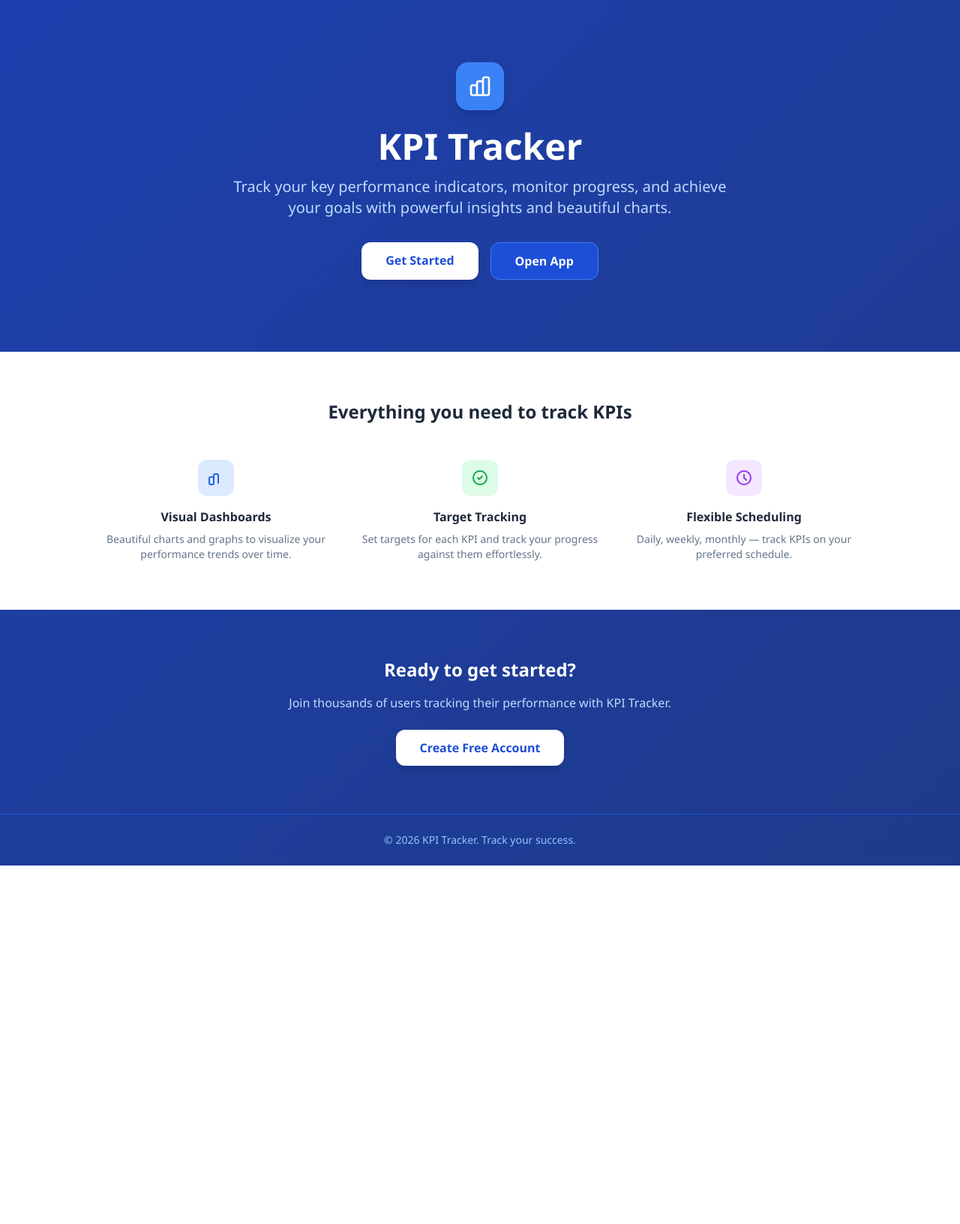
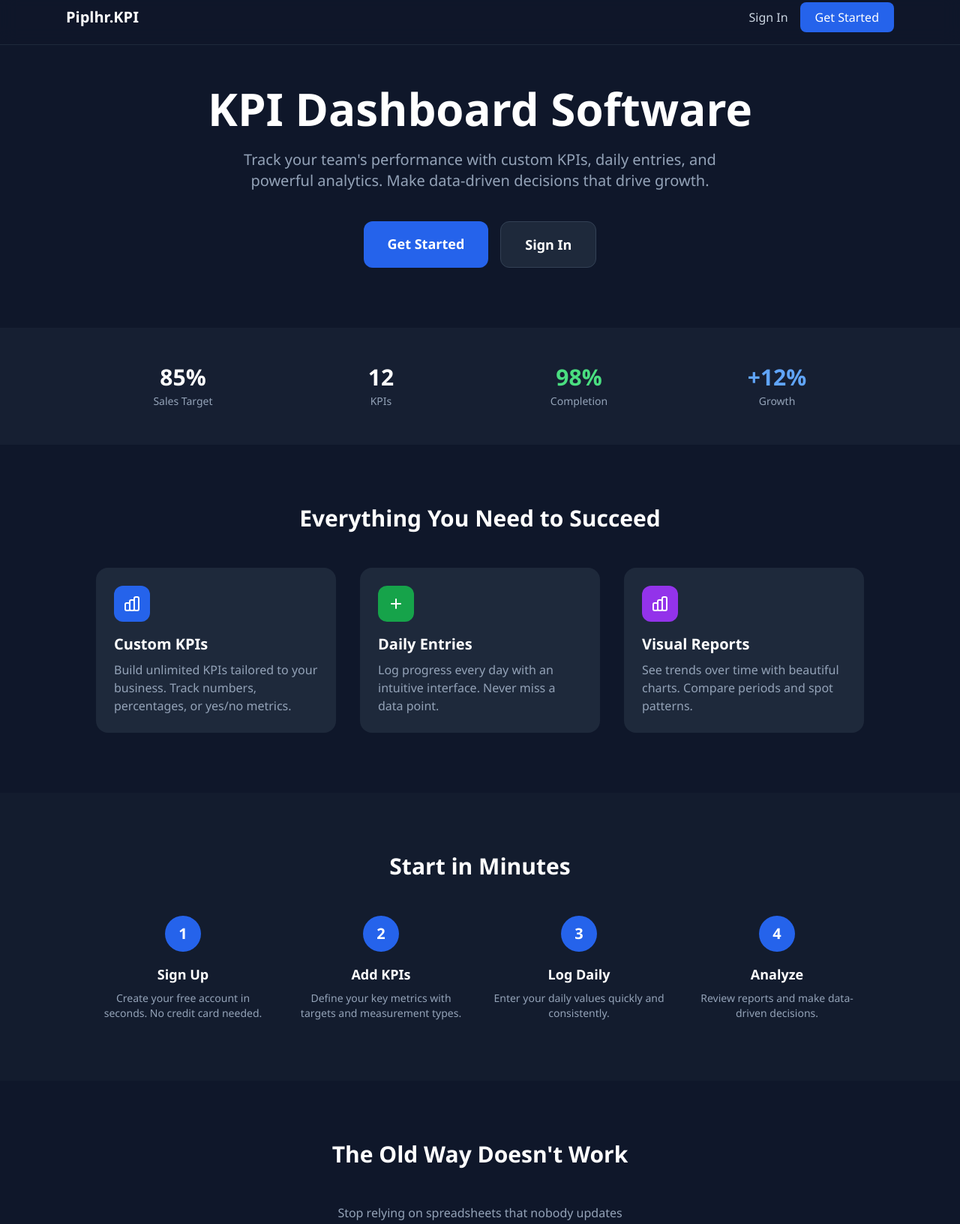
Before and after one commit to devgohel8520/kpi-tracker, a website: page index.html in a window 1280 px wide. Shown: the part 13-1645 px from the top of the page at 75% size. Before the commit the page ends 1167 px from the top, so only its background shows below. Drawn offline with nearby package versions, Linux system fonts and the light colour scheme.

Commit message:
Update landing page to match piplhr-kpi.vercel.app

```diff
--- a/index.html
+++ b/index.html
@@ -3,7 +3,7 @@
 <head>
 <meta charset="UTF-8"/>
 <meta name="viewport" content="width=device-width, initial-scale=1.0"/>
-<title>KPI Tracker</title>
+<title>Piplhr.KPI - KPI Dashboard Software</title>
 <script src="https://cdn.tailwindcss.com"></script>
 <script>
 tailwind.config={
@@ -13,71 +13,164 @@ tailwind.config={
 <style>
 *{box-sizing:border-box;margin:0;padding:0;}
 body{font-family:'Segoe UI',system-ui,sans-serif;}
-  .btn-primary{background:#2563eb;color:#fff;padding:9px 18px;border-radius:8px;font-size:14px;font-weight:600;border:none;cursor:pointer;transition:background 0.2s;}
-  .btn-primary:hover{background:#1d4ed8;}
-  @media (max-width:768px){
-    .hero h1{font-size:2.5rem!important;}
-    .hero p{font-size:1rem!important;}
-  }
 </style>
 </head>
-<body class="bg-gradient-to-br from-blue-800 to-blue-900 min-h-screen">
-  <div class="min-h-screen flex flex-col">
+<body class="bg-slate-900 min-h-screen">
+<!-- Header -->
+<header class="fixed top-0 left-0 right-0 z-50 bg-slate-900/80 backdrop-blur-md border-b border-slate-800">
+<div class="max-w-6xl mx-auto px-6 py-4 flex items-center justify-between">
+<a href="index.html" class="text-xl font-bold text-white">Piplhr.KPI</a>
+<div class="flex items-center gap-4">
+<a href="login.html" class="text-slate-300 hover:text-white font-medium">Sign In</a>
+<a href="signup.html" class="bg-blue-600 hover:bg-blue-500 text-white px-5 py-2 rounded-lg font-medium transition-colors">Get Started</a>
+</div>
+</div>
+</header>
+
 <!-- Hero -->
-    <div class="hero flex-1 flex items-center justify-center px-6 py-16 md:py-24 text-center text-white">
-      <div class="max-w-3xl mx-auto">
-        <div class="w-16 h-16 bg-blue-500 rounded-2xl flex items-center justify-center mx-auto mb-6 shadow-lg">
-          <svg class="w-8 h-8 text-white" fill="none" stroke="currentColor" viewBox="0 0 24 24">
-            <path stroke-linecap="round" stroke-linejoin="round" stroke-width="2" d="M9 19v-6a2 2 0 00-2-2H5a2 2 0 00-2 2v6a2 2 0 002 2h2a2 2 0 002-2zm0 0V9a2 2 0 012-2h2a2 2 0 012 2v10m-6 0a2 2 0 002 2h2a2 2 0 002-2m0 0V5a2 2 0 012-2h2a2 2 0 012 2v14a2 2 0 01-2 2h-2a2 2 0 01-2-2z"/>
-          </svg>
+<section class="pt-32 pb-20 px-6 text-center">
+<div class="max-w-4xl mx-auto">
+<h1 class="text-4xl md:text-5xl lg:text-6xl font-bold text-white mb-6">KPI Dashboard Software</h1>
+<p class="text-xl text-slate-400 mb-10 max-w-2xl mx-auto">Track your team's performance with custom KPIs, daily entries, and powerful analytics. Make data-driven decisions that drive growth.</p>
+<div class="flex flex-col sm:flex-row gap-4 justify-center">
+<a href="signup.html" class="bg-blue-600 hover:bg-blue-500 text-white px-8 py-4 rounded-xl font-semibold text-lg transition-colors">Get Started</a>
+<a href="login.html" class="bg-slate-800 hover:bg-slate-700 text-white px-8 py-4 rounded-xl font-semibold text-lg transition-colors border border-slate-700">Sign In</a>
 </div>
-        <h1 class="text-4xl md:text-5xl font-bold mb-4">KPI Tracker</h1>
-        <p class="text-blue-200 text-lg md:text-xl mb-8 max-w-2xl mx-auto">Track your key performance indicators, monitor progress, and achieve your goals with powerful insights and beautiful charts.</p>
-        <div class="flex flex-col sm:flex-row gap-4 justify-center">
-          <a href="signup.html" class="bg-white text-blue-700 px-8 py-3 rounded-xl font-semibold text-base hover:bg-blue-50 transition-colors shadow-lg inline-block">Get Started</a>
-          <a href="app.html" class="bg-blue-700 text-white px-8 py-3 rounded-xl font-semibold text-base hover:bg-blue-600 transition-colors border border-blue-500 inline-block">Open App</a>
+</div>
+</section>
+
+<!-- Stats -->
+<section class="px-6 py-12 bg-slate-800/50">
+<div class="max-w-5xl mx-auto grid grid-cols-2 md:grid-cols-4 gap-8">
+<div class="text-center">
+<div class="text-3xl font-bold text-white mb-1">85%</div>
+<div class="text-slate-400 text-sm">Sales Target</div>
+</div>
+<div class="text-center">
+<div class="text-3xl font-bold text-white mb-1">12</div>
+<div class="text-slate-400 text-sm">KPIs</div>
+</div>
+<div class="text-center">
+<div class="text-3xl font-bold text-green-400 mb-1">98%</div>
+<div class="text-slate-400 text-sm">Completion</div>
+</div>
+<div class="text-center">
+<div class="text-3xl font-bold text-blue-400 mb-1">+12%</div>
+<div class="text-slate-400 text-sm">Growth</div>
+</div>
+</div>
+</section>
+
+<!-- Features -->
+<section class="px-6 py-20">
+<div class="max-w-5xl mx-auto">
+<h2 class="text-3xl font-bold text-white text-center mb-12">Everything You Need to Succeed</h2>
+<div class="grid md:grid-cols-3 gap-8">
+<!-- Custom KPIs -->
+<div class="bg-slate-800 rounded-2xl p-6">
+<div class="w-12 h-12 bg-blue-600 rounded-xl flex items-center justify-center mb-4">
+<svg class="w-6 h-6 text-white" fill="none" stroke="currentColor" viewBox="0 0 24 24"><path stroke-linecap="round" stroke-linejoin="round" stroke-width="2" d="M9 19v-6a2 2 0 00-2-2H5a2 2 0 00-2 2v6a2 2 0 002 2h2a2 2 0 002-2zm0 0V9a2 2 0 012-2h2a2 2 0 012 2v10m-6 0a2 2 0 002 2h2a2 2 0 002-2m0 0V5a2 2 0 012-2h2a2 2 0 012 2v14a2 2 0 01-2 2h-2a2 2 0 01-2-2z"/></svg>
+</div>
+<h3 class="text-xl font-semibold text-white mb-2">Custom KPIs</h3>
+<p class="text-slate-400">Build unlimited KPIs tailored to your business. Track numbers, percentages, or yes/no metrics.</p>
+</div>
+<!-- Daily Entries -->
+<div class="bg-slate-800 rounded-2xl p-6">
+<div class="w-12 h-12 bg-green-600 rounded-xl flex items-center justify-center mb-4">
+<svg class="w-6 h-6 text-white" fill="none" stroke="currentColor" viewBox="0 0 24 24"><path stroke-linecap="round" stroke-linejoin="round" stroke-width="2" d="M12 6v6m0 0v6m0-6h6m-6 0H6"/></svg>
+</div>
+<h3 class="text-xl font-semibold text-white mb-2">Daily Entries</h3>
+<p class="text-slate-400">Log progress every day with an intuitive interface. Never miss a data point.</p>
+</div>
+<!-- Visual Reports -->
+<div class="bg-slate-800 rounded-2xl p-6">
+<div class="w-12 h-12 bg-purple-600 rounded-xl flex items-center justify-center mb-4">
+<svg class="w-6 h-6 text-white" fill="none" stroke="currentColor" viewBox="0 0 24 24"><path stroke-linecap="round" stroke-linejoin="round" stroke-width="2" d="M9 19v-6a2 2 0 00-2-2H5a2 2 0 00-2 2v6a2 2 0 002 2h2a2 2 0 002-2zm0 0V9a2 2 0 012-2h2a2 2 0 012 2v10m-6 0a2 2 0 002 2h2a2 2 0 002-2m0 0V5a2 2 0 012-2h2a2 2 0 012 2v14a2 2 0 01-2 2h-2a2 2 0 01-2-2z"/></svg>
+</div>
+<h3 class="text-xl font-semibold text-white mb-2">Visual Reports</h3>
+<p class="text-slate-400">See trends over time with beautiful charts. Compare periods and spot patterns.</p>
 </div>
 </div>
 </div>
-    <!-- Features -->
-    <div class="px-6 py-16 bg-white">
+</section>
+
+<!-- How It Works -->
+<section class="px-6 py-20 bg-slate-800/30">
 <div class="max-w-5xl mx-auto">
-        <h2 class="text-2xl font-bold text-slate-800 text-center mb-12">Everything you need to track KPIs</h2>
-        <div class="grid md:grid-cols-3 gap-8">
+<h2 class="text-3xl font-bold text-white text-center mb-12">Start in Minutes</h2>
+<div class="grid md:grid-cols-4 gap-8">
+<!-- Step 1 -->
 <div class="text-center">
-            <div class="w-12 h-12 bg-blue-100 rounded-xl flex items-center justify-center mx-auto mb-4">
-              <svg class="w-6 h-6 text-blue-600" fill="none" stroke="currentColor" viewBox="0 0 24 24"><path stroke-linecap="round" stroke-linejoin="round" stroke-width="2" d="M9 19v-6a2 2 0 00-2-2H5a2 2 0 00-2 2v6a2 2 0 002 2h2a2 2 0 002-2zm0 0V9a2 2 0 012-2h2a2 2 0 012 2v10"/></svg>
+<div class="w-12 h-12 bg-blue-600 rounded-full flex items-center justify-center mx-auto mb-4 text-white font-bold text-xl">1</div>
+<h3 class="text-lg font-semibold text-white mb-2">Sign Up</h3>
+<p class="text-slate-400 text-sm">Create your free account in seconds. No credit card needed.</p>
 </div>
-            <h3 class="font-semibold text-slate-800 mb-2">Visual Dashboards</h3>
-            <p class="text-slate-500 text-sm">Beautiful charts and graphs to visualize your performance trends over time.</p>
+<!-- Step 2 -->
+<div class="text-center">
+<div class="w-12 h-12 bg-blue-600 rounded-full flex items-center justify-center mx-auto mb-4 text-white font-bold text-xl">2</div>
+<h3 class="text-lg font-semibold text-white mb-2">Add KPIs</h3>
+<p class="text-slate-400 text-sm">Define your key metrics with targets and measurement types.</p>
 </div>
+<!-- Step 3 -->
 <div class="text-center">
-            <div class="w-12 h-12 bg-green-100 rounded-xl flex items-center justify-center mx-auto mb-4">
-              <svg class="w-6 h-6 text-green-600" fill="none" stroke="currentColor" viewBox="0 0 24 24"><path stroke-linecap="round" stroke-linejoin="round" stroke-width="2" d="M9 12l2 2 4-4m6 2a9 9 0 11-18 0 9 9 0 0118 0z"/></svg>
+<div class="w-12 h-12 bg-blue-600 rounded-full flex items-center justify-center mx-auto mb-4 text-white font-bold text-xl">3</div>
+<h3 class="text-lg font-semibold text-white mb-2">Log Daily</h3>
+<p class="text-slate-400 text-sm">Enter your daily values quickly and consistently.</p>
 </div>
-            <h3 class="font-semibold text-slate-800 mb-2">Target Tracking</h3>
-            <p class="text-slate-500 text-sm">Set targets for each KPI and track your progress against them effortlessly.</p>
-          </div>
+<!-- Step 4 -->
 <div class="text-center">
-            <div class="w-12 h-12 bg-purple-100 rounded-xl flex items-center justify-center mx-auto mb-4">
-              <svg class="w-6 h-6 text-purple-600" fill="none" stroke="currentColor" viewBox="0 0 24 24"><path stroke-linecap="round" stroke-linejoin="round" stroke-width="2" d="M12 8v4l3 3m6-3a9 9 0 11-18 0 9 9 0 0118 0z"/></svg>
-            </div>
-            <h3 class="font-semibold text-slate-800 mb-2">Flexible Scheduling</h3>
-            <p class="text-slate-500 text-sm">Daily, weekly, monthly — track KPIs on your preferred schedule.</p>
+<div class="w-12 h-12 bg-blue-600 rounded-full flex items-center justify-center mx-auto mb-4 text-white font-bold text-xl">4</div>
+<h3 class="text-lg font-semibold text-white mb-2">Analyze</h3>
+<p class="text-slate-400 text-sm">Review reports and make data-driven decisions.</p>
 </div>
 </div>
 </div>
+</section>
+
+<!-- Comparison -->
+<section class="px-6 py-20">
+<div class="max-w-5xl mx-auto">
+<h2 class="text-3xl font-bold text-white text-center mb-12">The Old Way Doesn't Work</h2>
+<p class="text-slate-400 text-center mb-12">Stop relying on spreadsheets that nobody updates</p>
+<div class="grid md:grid-cols-2 gap-12">
+<!-- Spreadsheets -->
+<div class="bg-red-900/20 border border-red-800 rounded-2xl p-8">
+<h3 class="text-xl font-bold text-red-400 mb-6">Spreadsheets</h3>
+<ul class="space-y-4">
+<li class="flex items-center gap-3 text-slate-300"><span class="text-red-400">✗</span> Manual updates every time</li>
+<li class="flex items-center gap-3 text-slate-300"><span class="text-red-400">✗</span> No reminders to log data</li>
+<li class="flex items-center gap-3 text-slate-300"><span class="text-red-400">✗</span> Hard to visualize trends</li>
+<li class="flex items-center gap-3 text-slate-300"><span class="text-red-400">✗</span> No accountability</li>
+<li class="flex items-center gap-3 text-slate-300"><span class="text-red-400">✗</span> Version control nightmares</li>
+</ul>
 </div>
-    <!-- CTA -->
-    <div class="px-6 py-16 text-center">
-      <h2 class="text-2xl font-bold text-white mb-4">Ready to get started?</h2>
-      <p class="text-blue-200 mb-6">Join thousands of users tracking their performance with KPI Tracker.</p>
-      <a href="signup.html" class="bg-white text-blue-700 px-8 py-3 rounded-xl font-semibold hover:bg-blue-50 transition-colors shadow-lg inline-block">Create Free Account</a>
-    </div>
-    <!-- Footer -->
-    <div class="px-6 py-6 text-center text-blue-300 text-sm border-t border-blue-700">
-      © 2026 KPI Tracker. Track your success.
+<!-- Piplhr.KPI -->
+<div class="bg-green-900/20 border border-green-800 rounded-2xl p-8">
+<h3 class="text-xl font-bold text-green-400 mb-6">Piplhr.KPI</h3>
+<ul class="space-y-4">
+<li class="flex items-center gap-3 text-slate-300"><span class="text-green-400">✓</span> Quick daily log-in</li>
+<li class="flex items-center gap-3 text-slate-300"><span class="text-green-400">✓</span> Built-in reminders</li>
+<li class="flex items-center gap-3 text-slate-300"><span class="text-green-400">✓</span> Beautiful visual reports</li>
+<li class="flex items-center gap-3 text-slate-300"><span class="text-green-400">✓</span> Track accountability</li>
+<li class="flex items-center gap-3 text-slate-300"><span class="text-green-400">✓</span> Always up to date</li>
+</ul>
 </div>
 </div>
+</div>
+</section>
+
+<!-- CTA -->
+<section class="px-6 py-20 bg-gradient-to-r from-blue-600 to-purple-600">
+<div class="max-w-3xl mx-auto text-center">
+<h2 class="text-3xl font-bold text-white mb-4">Build Your Own KPI Dashboards Now</h2>
+<p class="text-blue-100 text-lg mb-8">Join team leaders who track what matters.</p>
+<a href="signup.html" class="inline-block bg-white text-blue-600 px-8 py-4 rounded-xl font-semibold text-lg hover:bg-blue-50 transition-colors">Get Started</a>
+</div>
+</section>
+
+<!-- Footer -->
+<footer class="px-6 py-8 bg-slate-900 border-t border-slate-800 text-center">
+<p class="text-slate-400 text-sm">© 2026 Piplhr.KPI. All rights reserved.</p>
+</footer>
 </body>
 </html>
```
Lines whose indentation alone changed are shown as unchanged.
